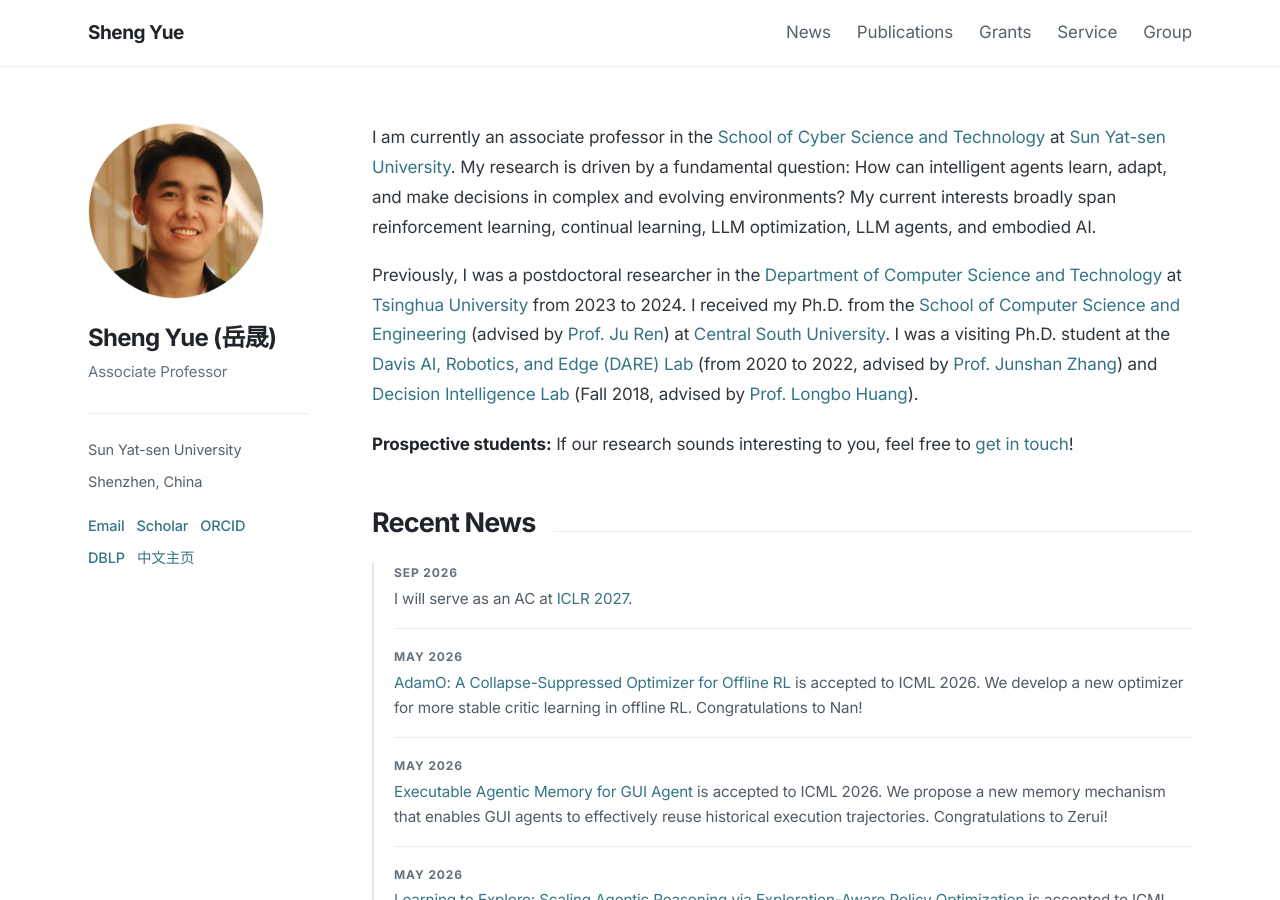
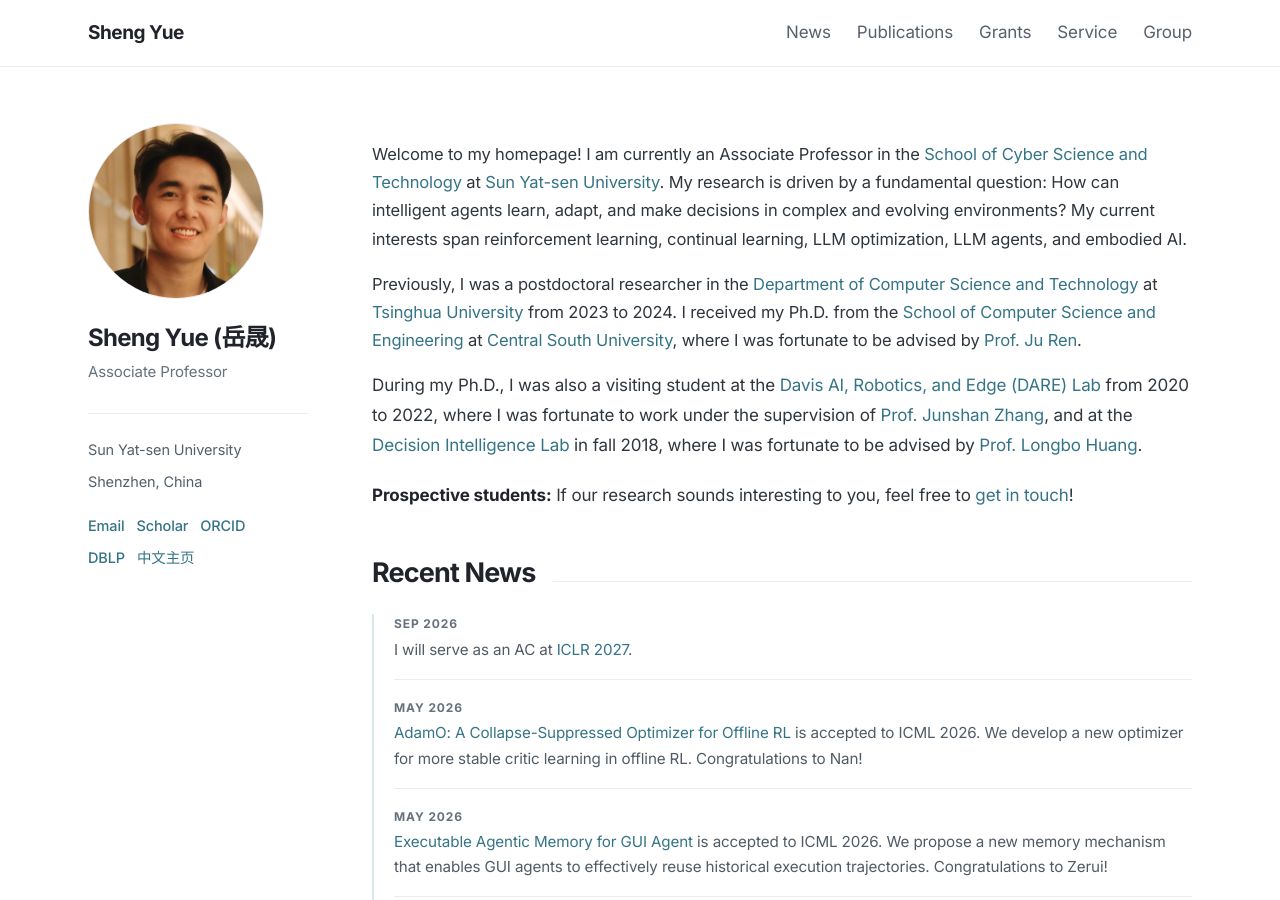
Before and after one commit to shaunyue/shaunyue.github.io, a Jekyll site: the page built from _pages/homepage.md, in a window 1280 px wide and 900 px high. Built offline with Jekyll 4.4.1, drawn with Linux system fonts in a browser that asks for light colours.

Commit message:
Update homepage

```diff
--- a/_pages/homepage.md
+++ b/_pages/homepage.md
@@ -4,10 +4,11 @@
 ---
 
 
-I am currently an associate professor in the [School of Cyber Science and Technology](https://scst.sysu.edu.cn) at [Sun Yat-sen University](https://www.sysu.edu.cn). My research is driven by a fundamental question: How can intelligent agents learn, adapt, and make decisions in complex and evolving environments? My current interests broadly span reinforcement learning, continual learning, LLM optimization, LLM agents, and embodied AI.
-{: .intro }
+Welcome to my homepage! I am currently an Associate Professor in the [School of Cyber Science and Technology](https://scst.sysu.edu.cn) at [Sun Yat-sen University](https://www.sysu.edu.cn). My research is driven by a fundamental question: How can intelligent agents learn, adapt, and make decisions in complex and evolving environments? My current interests span reinforcement learning, continual learning, LLM optimization, LLM agents, and embodied AI.
 
-Previously, I was a postdoctoral researcher in the [Department of Computer Science and Technology](https://www.cs.tsinghua.edu.cn/) at [Tsinghua University](https://www.tsinghua.edu.cn/) from 2023 to 2024. I received my Ph.D. from the [School of Computer Science and Engineering](https://cse.csu.edu.cn/) (advised by [Prof. Ju Ren](https://juren1987.github.io/)) at [Central South University](https://www.csu.edu.cn). I was a visiting Ph.D. student at the [Davis AI, Robotics, and Edge (DARE) Lab](https://faculty.engineering.ucdavis.edu/jzhang/research-group/) (from 2020 to 2022, advised by [Prof. Junshan Zhang](https://faculty.engineering.ucdavis.edu/jzhang/)) and [Decision Intelligence Lab](https://people.iiis.tsinghua.edu.cn/~dilab/index.html) (Fall 2018, advised by [Prof. Longbo Huang](http://people.iiis.tsinghua.edu.cn/~huang/index.html)).
+Previously, I was a postdoctoral researcher in the [Department of Computer Science and Technology](https://www.cs.tsinghua.edu.cn/) at [Tsinghua University](https://www.tsinghua.edu.cn/) from 2023 to 2024. I received my Ph.D. from the [School of Computer Science and Engineering](https://cse.csu.edu.cn/)  at [Central South University](https://www.csu.edu.cn), where I was fortunate to be advised by [Prof. Ju Ren](https://juren1987.github.io/).
+
+During my Ph.D., I was also a visiting student at the [Davis AI, Robotics, and Edge (DARE) Lab](https://faculty.engineering.ucdavis.edu/jzhang/research-group/) from 2020 to 2022, where I was fortunate to work under the supervision of [Prof. Junshan Zhang](https://faculty.engineering.ucdavis.edu/jzhang/), and at the [Decision Intelligence Lab](https://people.iiis.tsinghua.edu.cn/~dilab/index.html) in fall 2018, where I was fortunate to be advised by [Prof. Longbo Huang](http://people.iiis.tsinghua.edu.cn/~huang/index.html).
 {: .intro }
 
 
```
